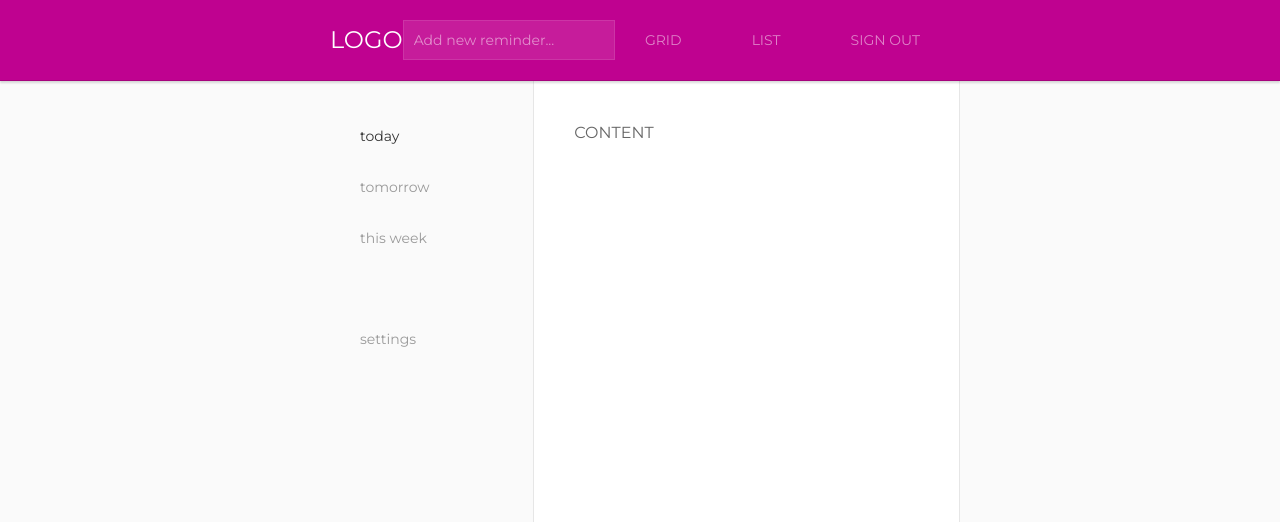
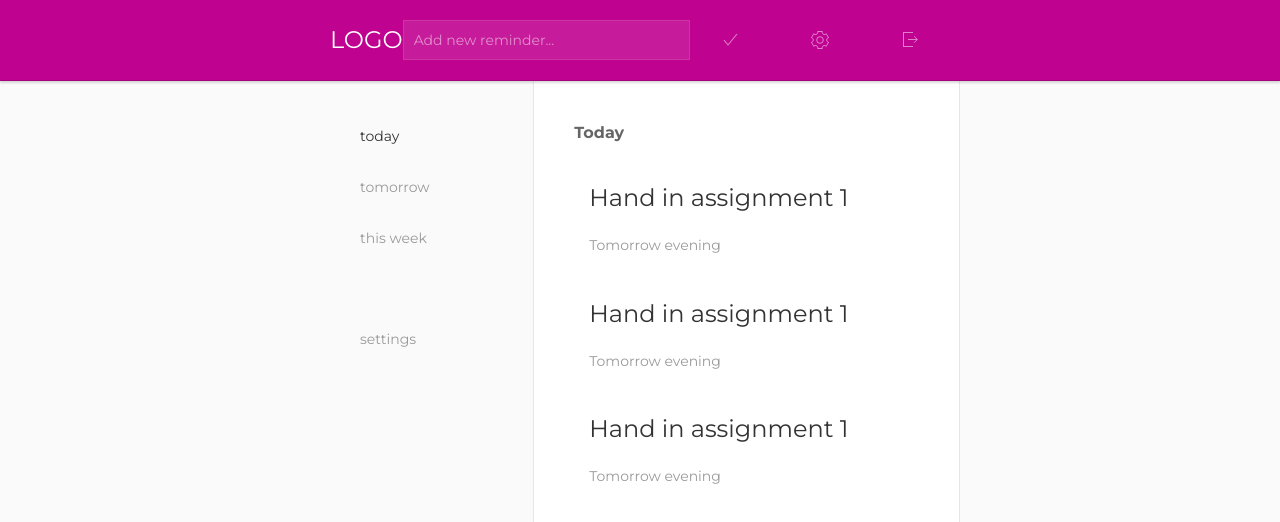
Before and after one commit to floriandejonckheere/remind-re, a React app in the folder web/: page / in a window 1280 px wide. Shown: the top 522 px of the page. Built offline with nearby package versions, Linux system fonts and the light colour scheme.

Commit message:
Enable UIkit icons

```diff
--- a/web/src/header/Header.js
+++ b/web/src/header/Header.js
@@ -1,5 +1,4 @@
 import React, { Component } from 'react'
-import Icons from 'react-uikit-icons'
 
 import './Header.css'
 
@@ -9,18 +8,18 @@ class Header extends Component {
       <div className="Header uk-background-primary uk-light">
         <div className="uk-grid uk-flex-center">
           <div className="uk-width-1-2@l">
-            <nav className="uk-navbar">
+            <nav className="uk-navbar ">
               <div className="uk-navbar-item">
-                <a href="/" className=" uk-logo">LOGO</a>
+                <a href="/" className="uk-logo">LOGO</a>
               </div>
               <div className="uk-navbar-item uk-width-expand">
                 <input type="text" className="uk-input" placeholder="Add new reminder..." />
               </div>
               <div className="uk-navbar-item uk-navbar-right">
                 <ul className="uk-iconnav">
-                  <li><a href="#" className="uk-button" data-uk-icon="icon: grid">grid</a></li>
-                  <li><a href="#" className="uk-button" data-uk-icon="icon: list">list</a></li>
-                  <li><a href="#" className="uk-button" data-uk-icon="icon: sign out">sign out</a></li>
+                  <li><a href="#" className="uk-button" data-uk-icon="icon: check" /></li>
+                  <li><a href="#" className="uk-button" data-uk-icon="icon: cog" /></li>
+                  <li><a href="#" className="uk-button" data-uk-icon="icon: sign-out" /></li>
                 </ul>
               </div>
             </nav>
--- a/web/src/header/Header.scss
+++ b/web/src/header/Header.scss
@@ -7,4 +7,6 @@
   box-shadow: 0 2px 2px rgba(0, 0, 0, .15);
 
   z-index: 2;
+
+  color: white;
 }
--- a/web/src/index.js
+++ b/web/src/index.js
@@ -1,8 +1,8 @@
 import React from 'react';
 import ReactDOM from 'react-dom';
 
-import 'uikit/dist/js/uikit'
-import 'uikit/dist/js/uikit-icons'
+import UIkit from 'uikit/dist/js/uikit'
+import Icons from 'uikit/dist/js/uikit-icons'
 
 import 'typeface-montserrat'
 
@@ -20,5 +20,8 @@ import registerServiceWorker from './registerServiceWorker';
 
 import AppRouter from './AppRouter';
 
+window.UIkit = UIkit
+UIkit.use(Icons)
+
 ReactDOM.render(<AppRouter />, document.getElementById('root'));
 registerServiceWorker();
--- a/web/src/reminders/Reminders.js
+++ b/web/src/reminders/Reminders.js
@@ -6,21 +6,21 @@ class Reminders extends Component {
   render() {
     return (
       <div className="Reminders uk-padding" uk-height-viewport="expand: true">
-        {/*<ul className="uk-list">*/}
-          {/*<li className="uk-padding-small">*/}
-            {/*<h1 className="uk-text-lead">Hand in assignment 1</h1>*/}
-            {/*<p className="uk-text-meta">Tomorrow evening</p>*/}
-          {/*</li>*/}
-          {/*<li className="uk-padding-small">*/}
-            {/*<h1 className="uk-text-lead">Hand in assignment 1</h1>*/}
-            {/*<p className="uk-text-meta">Tomorrow evening</p>*/}
-          {/*</li>*/}
-          {/*<li className="uk-padding-small">*/}
-            {/*<h1 className="uk-text-lead">Hand in assignment 1</h1>*/}
-            {/*<p className="uk-text-meta">Tomorrow evening</p>*/}
-          {/*</li>*/}
-        {/*</ul>*/}
-        CONTENT
+        <strong>Today</strong>
+        <ul className="uk-list">
+          <li className="uk-padding-small">
+            <div className="uk-text-lead">Hand in assignment 1</div>
+            <p className="uk-text-meta">Tomorrow evening</p>
+          </li>
+          <li className="uk-padding-small">
+            <div className="uk-text-lead">Hand in assignment 1</div>
+            <p className="uk-text-meta">Tomorrow evening</p>
+          </li>
+          <li className="uk-padding-small">
+            <div className="uk-text-lead">Hand in assignment 1</div>
+            <p className="uk-text-meta">Tomorrow evening</p>
+          </li>
+        </ul>
       </div>
     )
   }
```
